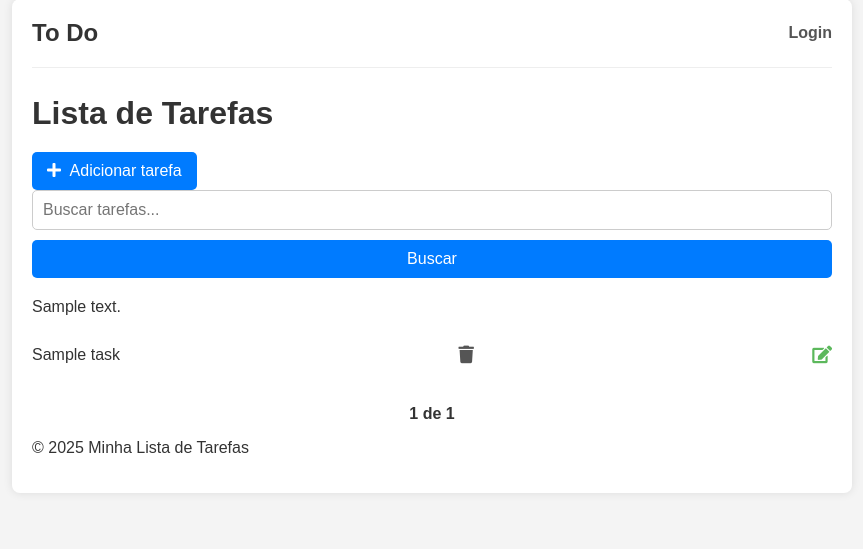
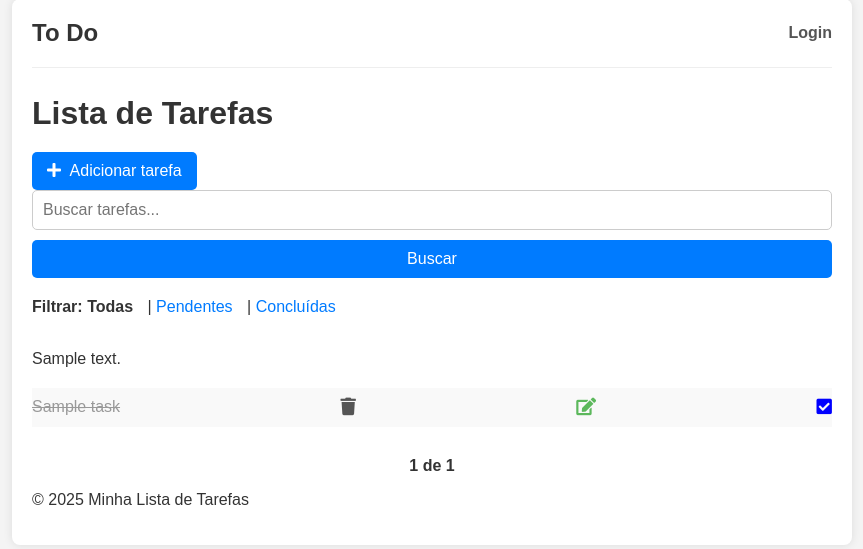
Before and after one commit to celsovssilva/projetodjango, a Django app: template pj/hellen/templates/hellen/home.html in a window 1280 px wide. Shown: the part 21-570 px from the top of the page, without its empty margins (208-1071 px from the left). Run offline with Django 3.2, Linux system fonts and the light colour scheme; the template is opened without the code that fills it: most values are stand-ins (such as "Sample title", 1, 10 or a date in 2020).

Commit message:
filtrando tarefas por status

```diff
--- a/pj/hellen/static/css/style.css
+++ b/pj/hellen/static/css/style.css
@@ -155,13 +155,13 @@ h1 {
 }
 
 .task-item.done {
-    background-color: #ccc;
-
+    background-color: #f9f9f9; /* Um fundo levemente diferente para tarefas concluídas */
+    color: #777; /* Texto um pouco mais claro */
 }
 
 .task-item.done span a {
     text-decoration: line-through;
-    color: #777; /* Um cinza mais claro para o texto riscado */
+    color: #999; /* Texto riscado mais claro */
 }
 
 .task-item span a {
@@ -189,29 +189,33 @@ h1 {
 }
 
 .task-item a span i:hover {
-    color: #d9534f; /* Vermelho para delete, pode ajustar */
+    color: #d9534f; /* Vermelho para delete */
 }
 
-.task-item a:nth-child(3) span i { /* Estilo específico para o ícone de editar (o terceiro link) */
-    color: #5cb85c; /* Verde para editar, pode ajustar */
+.task-item a:nth-child(3) span i { /* Estilo específico para o ícone de editar */
+    color: #5cb85c; /* Verde para editar */
 }
 
 .task-item a:nth-child(3) span i:hover {
     color: #4cae4c;
 }
 
+.task-item a:nth-child(4) span i { /* Estilo para o quarto link (status) */
+    font-size: 1.1em;
+    transition: color 0.3s ease;
+}
 
+.task-item:not(.done) a:nth-child(4) span i { /* Estilo para ícone não concluído */
+    color: gray; /* Cor cinza para não concluído */
+}
 
+.task-item.done a:nth-child(4) span i { /* Estilo para ícone concluído */
+    color: blue; /* Cor azul para concluído */
+}
 
-
-
-
-
-
-
-
-
-
+.task-item a:nth-child(4) span i:hover {
+    opacity: 0.8; /* Feedback visual ao passar o mouse */
+}
 
 .pagination {
     display: flex;
@@ -302,3 +306,18 @@ input[type="password"] {
     margin-top: 30px;
     text-align: center;
 }
+
+.filter-tasks {
+    margin-top: 15px;
+}
+
+.filter-tasks a {
+    text-decoration: none;
+    color: #007bff;
+    margin-right: 10px;
+}
+
+.filter-tasks a.active {
+    font-weight: bold;
+    color: #333;
+}
--- a/pj/hellen/templates/hellen/home.html
+++ b/pj/hellen/templates/hellen/home.html
@@ -5,9 +5,16 @@
         <input type="text" name="search" value="{{ search_query }}" placeholder="Buscar tarefas...">
         <button type="submit">Buscar</button>
     </form>
+    <div class="filter-tasks">
+        <strong>Filtrar:</strong>
+        <a href="{% url 'home' %}" {% if not request.GET.status %}class="active"{% endif %}>Todas</a> |
+        <a href="{% url 'home' %}?status=doing" {% if request.GET.status == 'doing' %}class="active"{% endif %}>Pendentes</a> |
+        <a href="{% url 'home' %}?status=done" {% if request.GET.status == 'done' %}class="active"{% endif %}>Concluídas</a>
+    </div>
+    <br>
 {% if messagens %}
 <ul class= "mesagess">
-{% for message in mesagess %}
+{% for message in messagens %}
 <li{% if message.tags %}class="alert alert-{{message.tags}}"{% endif %}>{{message}}</li>
 {% endfor %}
 </ul>
@@ -15,10 +22,23 @@
 
 <ul class="task-list">
     {% for task in task %}
+        {% if task.done == 'doing' %}
             <li class="task-item">
+        {% else %}
+            <li class="task-item done">
+        {% endif %}
             <span><a href="/hnp/{{ task.id }}">{{ task.title }}</a></span>
             <a href="/delete/{{task.id}}"><span><i class="fas fa-trash"></i></span></a>
             <a href="/editi/{{task.id}}"><span><i class="fas fa-edit"></i></span></a>
+            <a href="/changestatus/{{task.id}}">
+                <span>
+                    {% if task.done == 'doing' %}
+                        <i class="far fa-square"></i> {# Ícone de não concluído (quadrado vazio) #}
+                    {% else %}
+                        <i class="fas fa-check-square"></i> {# Ícone de concluído (quadrado com check) #}
+                    {% endif %}
+                </span>
+            </a>
         </li>
     {% endfor %}
 
--- a/pj/hellen/urls.py
+++ b/pj/hellen/urls.py
@@ -22,5 +22,6 @@ urlpatterns = [
     path('hnp/<int:id>',views.hnp,name='hnpv'),
     path('novatarefa/', views.novat,name='novatarefa'),
     path('editi/<int:id>', views.editTask,name='edit'),
+     path('changestatus/<int:id>', views.status,name='status'),
     path('delete/<int:id>', views.deleteTask,name='delete'),
 ]
```
Also changed, not shown: pj/hellen/views.py (+21 -2 lines). Lines whose indentation alone changed are shown as unchanged.
